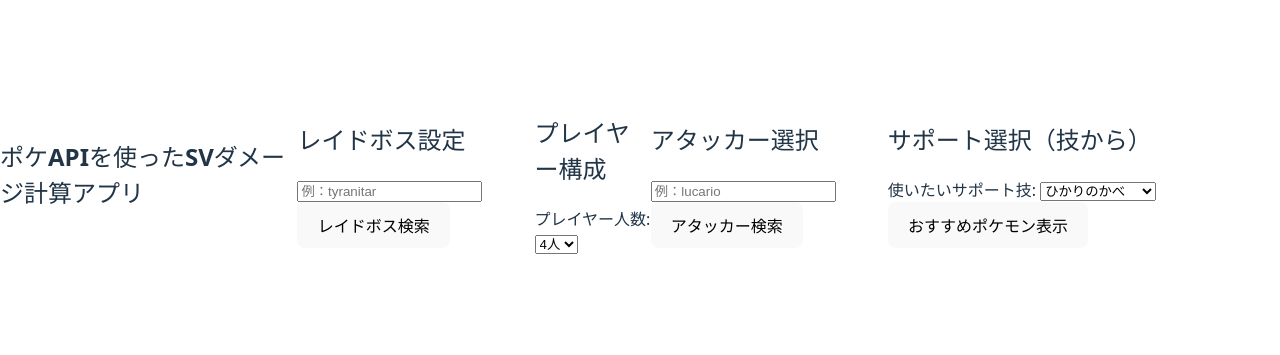
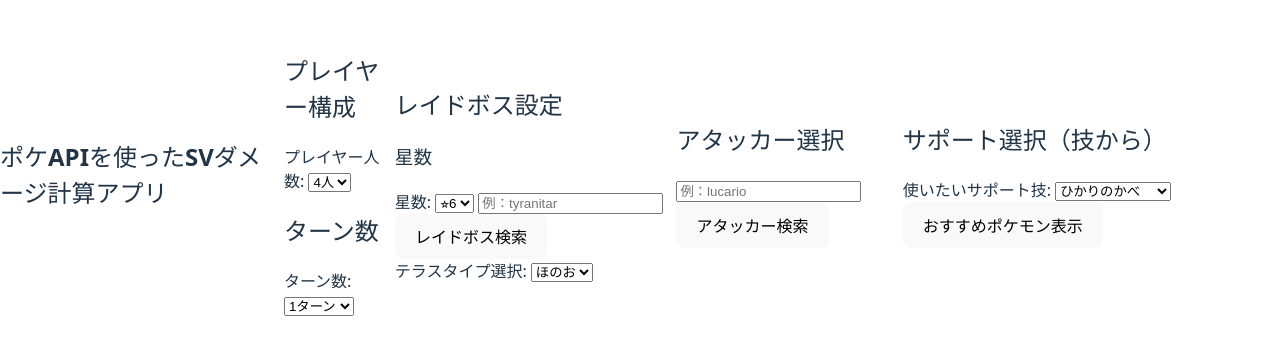
Before and after one commit to kouta718/pokeapi-raid, a website built with Vite: page vite-project/index.html in a window 1280 px wide. Shown: the part 225-580 px from the top of the page. Built offline with nearby package versions, Linux system fonts and the light colour scheme.

Commit message:
no message

```diff
--- a/vite-project/index.html
+++ b/vite-project/index.html
@@ -9,15 +9,7 @@
   <body>
 
     <h2>ポケAPIを使ったSVダメージ計算アプリ</h2>
-    <!-- レイドボス情報 -->
-    <section>
-      <h2>レイドボス設定</h2>
-      <input type="text" id="bossName" placeholder="例：tyranitar" />
-      <button id="fetchBoss">レイドボス検索</button>
-      <div id="bossInfo"></div>
-    </section>
-
-    <!-- プレイヤー設定 -->
+    <!-- レイド設定 -->
     <section>
       <h2>プレイヤー構成</h2>
       <label for="playerCount">プレイヤー人数:</label>
@@ -27,6 +19,34 @@
         <option value="3">3人</option>
         <option value="4" selected>4人</option>
       </select>
+      <h2>ターン数</h2>
+      <label for="turnCount">ターン数:</label>
+      <select id="turnCount">
+        <option value="1" selected>1ターン</option>
+        <option value="2">2ターン</option>
+        <option value="3">3ターン</option>
+        <option value="4">4ターン</option>
+      </select>
+    </section>
+
+    <!-- レイドボス情報 -->
+    <section>
+      <h2>レイドボス設定</h2>
+      <h3>星数</h3>
+      <label for="starCount">星数:</label>
+      <select id="starCount">
+        <option value="5">⭐︎5</option>
+        <option value="6" selected>⭐︎6</option>
+        <option value="7">⭐︎7</option>
+      </select>
+      <input type="text" id="bossName" placeholder="例：tyranitar" />
+      <button id="fetchBoss">レイドボス検索</button>
+      <div id="bossInfo"></div>
+      <label for="terraceType">テラスタイプ選択:</label>
+      <select id="terraceType">
+        <option value="1" selected>ほのお</option>
+      </select>
+      <!-- 性格補正と努力値は一応0を前提にするが、星7のイベントレイドは例外がある -->
     </section>
 
     <!-- アタッカー選択 -->
```
